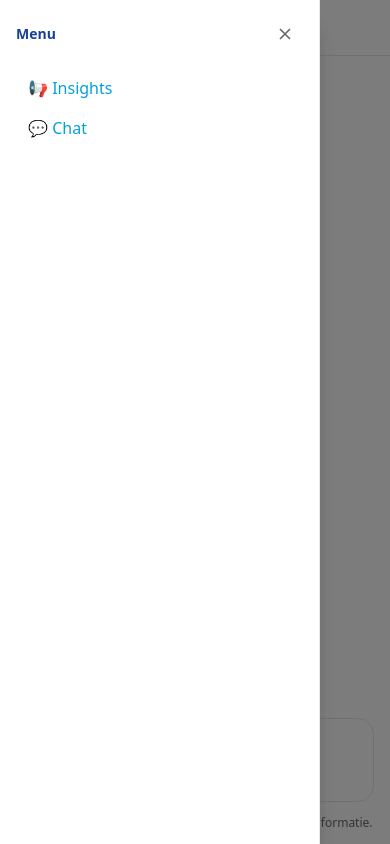
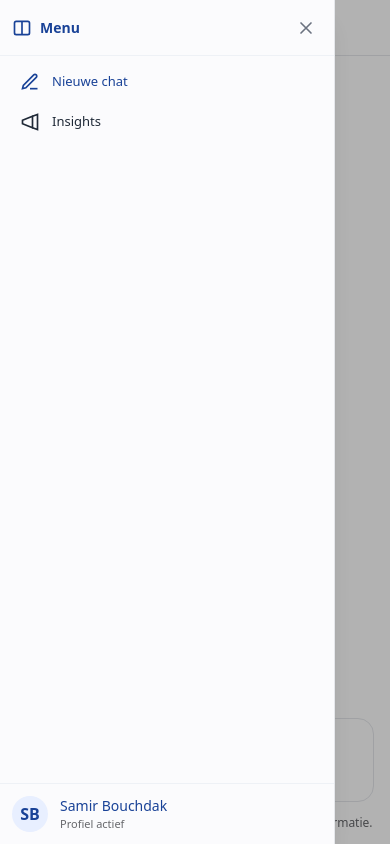
Before and after one commit to Blueline118/Blueline_chatpilotv2, a React (Vite) app: page / in a window 390 px wide. Both pictures are taken after a click on the button 30 px from the left and 27 px from the top of the page. Built offline with nearby package versions, Linux system fonts and the light colour scheme.

Commit message:
ui(mobile-sidebar): off-canvas in off-white; same icons/hover as desktop; hamburger trigger; profile footer

```diff
--- a/src/components/BluelineChatpilot.jsx
+++ b/src/components/BluelineChatpilot.jsx
@@ -10,14 +10,28 @@ function autoresizeTextarea(el) {
 }
 
 async function copyToClipboard(text) {
-  try { await navigator.clipboard.writeText(text || ""); return true; } catch { return false; }
+  try {
+    await navigator.clipboard.writeText(text || "");
+    return true;
+  } catch {
+    return false;
+  }
 }
 
 const LS_KEY = "blueline.chatpilot.state.v5";
 function safeLoad() {
-  try { const raw = localStorage.getItem(LS_KEY); return raw ? JSON.parse(raw) : {}; } catch { return {}; }
+  try {
+    const raw = localStorage.getItem(LS_KEY);
+    return raw ? JSON.parse(raw) : {};
+  } catch {
+    return {};
   }
-function safeSave(obj) { try { localStorage.setItem(LS_KEY, JSON.stringify(obj || {})); } catch {} }
+}
+function safeSave(obj) {
+  try {
+    localStorage.setItem(LS_KEY, JSON.stringify(obj || {}));
+  } catch {}
+}
 
 /* Dagdeel + roterende subteksten (geen naam) */
 const SUB_ROTATIONS = [
@@ -94,14 +108,16 @@ function CopyButton({ id, text, onCopied, isCopied }) {
   );
 }
 
-/******************** Newsfeed (live) ********************/
+/******************** Sidebar (desktop) ********************/
 import SidebarNewsFeed from "./SidebarNewsFeed";
 
-/******************** Sidebar (desktop) ********************/
-// Prop "open" bepaalt breedte; inhoud blijft ALTJD zichtbaar (iconen bij dicht, labels bij open)
+// NOTE: prop heet "open" (niet "expanded"). Dat voorkomt de eerdere bug waarbij de inhoud verborgen bleef.
 function AppSidebar({ open, onToggleSidebar, onToggleFeed, feedOpen, onNewChat }) {
   const expanded = !!open;
-  const widthPx = expanded ? 256 : 56; // 64 vs 14 tailwind-approx
+  // Breedtes: 256 open, 56 dicht (alleen iconen)
+  const sidebarWidth = expanded ? 256 : 56;
+
+  const items = getSidebarItems();
 
   return (
     <aside
@@ -110,10 +126,10 @@ function AppSidebar({ open, onToggleSidebar, onToggleFeed, feedOpen, onNewChat }
         "bg-[#f7f8fa] border-r border-gray-200 shadow-sm",
         "flex-col transition-[width] duration-300 ease-out"
       )}
-      style={{ width: widthPx }}
+      style={{ width: sidebarWidth }}
       aria-expanded={expanded}
     >
-      {/* Top handle (subtiel, GPT-achtig) */}
+      {/* Toggle bovenin (subtiel, modern) */}
       <div className="h-14 flex items-center justify-end px-2">
         <button
           type="button"
@@ -122,7 +138,7 @@ function AppSidebar({ open, onToggleSidebar, onToggleFeed, feedOpen, onNewChat }
           aria-label={expanded ? "Zijbalk verbergen" : "Zijbalk tonen"}
           title={expanded ? "Zijbalk verbergen" : "Zijbalk tonen"}
         >
-          {/* Split-pane icoon */}
+          {/* Split-pane icoon (GPT-achtig) */}
           <svg viewBox="0 0 24 24" className="w-5 h-5" fill="none" stroke="currentColor" strokeWidth="2">
             <rect x="3" y="4" width="18" height="16" rx="2" />
             <line x1="12" y1="4" x2="12" y2="20" />
@@ -130,8 +146,8 @@ function AppSidebar({ open, onToggleSidebar, onToggleFeed, feedOpen, onNewChat }
         </button>
       </div>
 
-      {/* Acties: iconen ALTIJD zichtbaar; labels alleen als expanded */}
-      <nav className="flex-1 overflow-y-auto px-2 pb-3">
+      {/* Acties – géén borders, wel hover */}
+      <nav className="flex-1 overflow-y-auto px-2 pb-3 space-y-1">
         <button
           type="button"
           onClick={onNewChat}
@@ -156,7 +172,7 @@ function AppSidebar({ open, onToggleSidebar, onToggleFeed, feedOpen, onNewChat }
           {expanded && <span className="whitespace-nowrap">Insights</span>}
         </button>
 
-        {/* Live newsfeed alleen tonen als expanded én feedOpen */}
+        {/* Insights / Newsfeed */}
         {feedOpen && expanded && (
           <div className="mt-2">
             <SidebarNewsFeed />
@@ -181,20 +197,115 @@ function AppSidebar({ open, onToggleSidebar, onToggleFeed, feedOpen, onNewChat }
 }
 
 /******************** Mobile Drawer (hamburger) ********************/
-function MobileDrawer({ open, onClose, onSelect }) {
+/* ---------------- Mobile Sidebar (off-canvas) ---------------- */
+function MobileSidebar({ open, onClose, onNewChat, onToggleFeed, feedOpen }) {
+  // Zelfde items als desktop (optioneel: centraliseren in util)
+  const items = [
+    { title: "Customer Care trend: AI hand-offs", summary: "Waarom dit relevant is voor supportteams.", source: "CX Today", date: "2025-08-31" },
+    { title: "Retourbeleid optimaliseren", summary: "Best practices rond retouren.", source: "E-commerce NL", date: "2025-08-29" },
+    { title: "Bezorging & transparency", summary: "Heldere updates verminderen druk.", source: "Logistiek Pro", date: "2025-08-27" },
+  ];
+
   return (
-    <div className={cx("md:hidden fixed inset-0 z-50 transition-opacity", open ? "opacity-100" : "opacity-0 pointer-events-none")}>
-      <div className="absolute inset-0 bg-black/30" onClick={onClose} aria-hidden="true" />
-      <div className={cx("absolute left-0 top-0 h-full w-[82%] max-w-[360px] bg-white shadow-xl border-r border-gray-200 p-4", open ? "translate-x-0" : "-translate-x-full", "transition-transform duration-300")}>
-        <div className="flex items-center justify-between mb-4">
-          <div className="text-sm font-semibold text-[#194297]">Menu</div>
-          <button className="h-9 w-9 inline-flex items-center justify-center rounded-lg hover:bg-gray-100" onClick={onClose} aria-label="Sluiten">
-            <svg viewBox="0 0 24 24" className="w-5 h-5" fill="none" stroke="currentColor" strokeWidth="2"><path d="M6 6l12 12M18 6L6 18"/></svg>
+    <div className={cx(
+      "md:hidden fixed inset-0 z-50 transition-opacity",
+      open ? "opacity-100" : "opacity-0 pointer-events-none"
+    )}>
+      {/* Scrim */}
+      <div
+        className={cx("absolute inset-0 bg-black/30 transition-opacity", open ? "opacity-100" : "opacity-0")}
+        onClick={onClose}
+        aria-hidden="true"
+      />
+      {/* Panel */}
+      <aside
+        className={cx(
+          "absolute left-0 top-0 h-full w-[86vw] max-w-[360px]",
+          "bg-[#fbfbfd] text-[#1f2937] border-r border-[#e5e7eb]",
+          "shadow-xl transition-transform duration-300",
+          open ? "translate-x-0" : "-translate-x-full"
+        )}
+        role="dialog"
+        aria-modal="true"
+        aria-label="Zijmenu"
+      >
+        {/* Header (alleen voor paneel) */}
+        <div className="h-14 flex items-center justify-between px-3 border-b border-[#eef1f6]">
+          <div className="flex items-center gap-2 text-[#194297] font-semibold text-sm">
+            {/* Klein split-pane icoon (matching desktop) */}
+            <svg viewBox="0 0 24 24" className="w-5 h-5" fill="none" stroke="currentColor" strokeWidth="2">
+              <rect x="3" y="4" width="18" height="16" rx="2" />
+              <line x1="12" y1="4" x2="12" y2="20" />
+            </svg>
+            Menu
+          </div>
+          <button
+            type="button"
+            onClick={onClose}
+            className="h-8 w-8 grid place-items-center rounded-md text-gray-500 hover:text-gray-700"
+            aria-label="Sluiten"
+          >
+            <svg viewBox="0 0 24 24" className="w-5 h-5" fill="none" stroke="currentColor" strokeWidth="2" strokeLinecap="round">
+              <path d="M6 6l12 12M18 6L6 18" />
+            </svg>
           </button>
         </div>
-        <button className="w-full text-left px-3 py-2 rounded-lg hover:bg-gray-100 text-[#04a0de]" onClick={() => { onSelect("newsfeed"); onClose(); }}>📢 Insights</button>
-        <button className="w-full text-left px-3 py-2 rounded-lg hover:bg-gray-100 text-[#04a0de]" onClick={() => { onSelect("chat"); onClose(); }}>💬 Chat</button>
+
+        {/* Acties */}
+        <nav className="px-2 py-2">
+          <button
+            type="button"
+            onClick={() => { onNewChat?.(); onClose(); }}
+            className="w-full flex items-center gap-3 px-3 py-2 rounded-xl text-[#194297] hover:bg-gray-100"
+          >
+            {/* pen/pad icoon */}
+            <svg viewBox="0 0 24 24" className="w-5 h-5" fill="none" stroke="currentColor" strokeWidth="2">
+              <path d="M12 20h9" />
+              <path d="M16.5 3.5a2.121 2.121 0 013 3L7 19l-4 1 1-4 12.5-12.5z" />
+            </svg>
+            <span className="text-[13px] font-medium">Nieuwe chat</span>
+          </button>
+
+          <button
+            type="button"
+            onClick={() => { onToggleFeed?.(); onClose(); }}
+            className="mt-1 w-full flex items-center gap-3 px-3 py-2 rounded-xl text-[#1f2937] hover:bg-gray-100"
+          >
+            {/* insights (playlists) icoon (outline) */}
+            <svg viewBox="0 0 24 24" className="w-5 h-5" fill="none" stroke="currentColor" strokeWidth="2">
+              <path d="M3 10l12-5v14L3 14z" />
+              <path d="M15 5l6-2v18l-6-2" />
+            </svg>
+            <span className="text-[13px]">Insights</span>
+          </button>
+        </nav>
+
+        {/* Live feed (optioneel inklappen) */}
+        {feedOpen && (
+          <div className="px-3 pb-2 space-y-2">
+            {items.map((it, i) => (
+              <article key={i} className="rounded-lg p-3 hover:bg-gray-50">
+                <div className="text-sm font-medium text-[#194297] line-clamp-2">{it.title}</div>
+                <p className="text-xs text-[#66676b] mt-1 line-clamp-3">{it.summary}</p>
+                <p className="text-[11px] text-[#04a0de] mt-1">
+                  {it.source} • {new Date(it.date).toLocaleDateString("nl-NL")}
+                </p>
+              </article>
+            ))}
           </div>
+        )}
+
+        {/* Profiel onderaan */}
+        <div className="mt-auto absolute bottom-0 left-0 right-0 p-3 border-t border-[#eef1f6] bg-[#fbfbfd]">
+          <div className="flex items-center gap-3">
+            <div className="w-9 h-9 rounded-full bg-[#e8efff] grid place-items-center text-[#194297] font-semibold">SB</div>
+            <div>
+              <div className="text-sm font-medium text-[#194297]">Samir Bouchdak</div>
+              <div className="text-[11px] text-[#66676b]">Profiel actief</div>
+            </div>
+          </div>
+        </div>
+      </aside>
     </div>
   );
 }
@@ -320,28 +431,22 @@ function BluelineChatpilotInner() {
         "h-full flex flex-col transition-[margin] duration-300",
         sidebarOpen ? "md:ml-64" : "md:ml-14"
       )}>
-        {/* Header */}
-        <header className="h-14 border-b border-gray-200 flex items-center px-4 md:px-5 bg-white sticky top-0 z-10">
-          {/* Mobile hamburger */}
+        {/* Header: hamburger alleen mobiel */}
+        <header className="h-14 flex items-center gap-2 px-3 border-b md:border-0">
           <button
             type="button"
-            className="md:hidden -ml-1 mr-2 inline-flex h-9 w-9 items-center justify-center rounded-lg text-[#65676a] hover:bg-gray-100"
-            aria-label="Menu"
             onClick={() => setMobileMenuOpen(true)}
+            className="md:hidden h-9 w-9 grid place-items-center rounded-md text-[#194297] hover:bg-gray-100"
+            aria-label="Zijmenu openen"
           >
-            <svg viewBox="0 0 24 24" className="w-5 h-5" fill="none" stroke="currentColor" strokeWidth="2"><path d="M3 6h18M3 12h18M3 18h18"/></svg>
+            {/* GPT-achtige hamburger */}
+            <svg viewBox="0 0 24 24" className="w-5.5 h-5.5" fill="none" stroke="currentColor" strokeWidth="2" strokeLinecap="round">
+              <path d="M4 6h16M4 12h16M4 18h10" />
+            </svg>
           </button>
-
           <h1 className="text-[15px] md:text-base font-semibold text-[#194297]">Blueline Chatpilot</h1>
           <p className="hidden sm:block ml-3 text-sm text-[#66676b]">Jouw 24/7 assistent voor klantcontact</p>
         </header>
-
-        {/* Mobile drawer */}
-        <MobileDrawer
-          open={mobileMenuOpen}
-          onClose={() => setMobileMenuOpen(false)}
-          onSelect={(v) => (v === "newsfeed" ? openNewsfeedMobile() : setMobileView("chat"))}
-        />
 
         {/* Mobile fullscreen Insights */}
         {mobileView === "newsfeed" && (
@@ -369,7 +474,7 @@ function BluelineChatpilotInner() {
           <div className="mx-auto w-full max-w-[760px] px-4 md:px-5">
             {/* Hero greeting zolang er geen user-message is */}
             {!messages.some(m=>m.role === "user") ? (
-              <div className="h-[calc(100vh-14rem)] flex flex-col items-center justify-center text-center select-none">
+              <div className="h[calc(100vh-14rem)] flex flex-col items-center justify-center text-center select-none">
                 <div className="text-3xl md:text-4xl font-semibold text-[#194297]">{heroTitle}</div>
                 <div className="mt-2 text-sm text-[#66676b]">{heroSub}</div>
               </div>
@@ -490,8 +595,17 @@ function BluelineChatpilotInner() {
         </div>
       </div>
 
-      {/* Mobile drawer lives outside padding so it overlays full */}
-      <MobileDrawer open={mobileMenuOpen} onClose={() => setMobileMenuOpen(false)} onSelect={(v)=> (v === 'newsfeed' ? setMobileView('newsfeed') : setMobileView('chat'))} />
+      {/* Mobile off-canvas sidebar */}
+      <MobileSidebar
+        open={mobileMenuOpen}
+        onClose={() => setMobileMenuOpen(false)}
+        onNewChat={() => {
+          inputRef?.current?.focus?.();
+          setMobileMenuOpen(false);
+        }}
+        onToggleFeed={openNewsfeedMobile}
+        feedOpen={feedOpen}
+      />
     </div>
   );
 }
```
Lines whose indentation alone changed are shown as unchanged.
